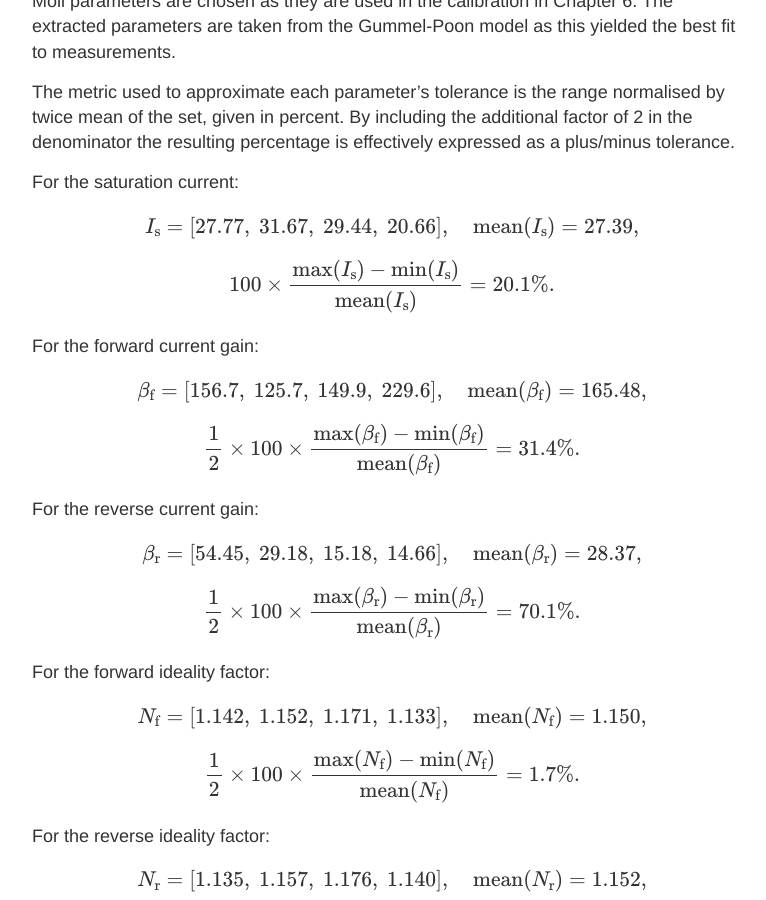
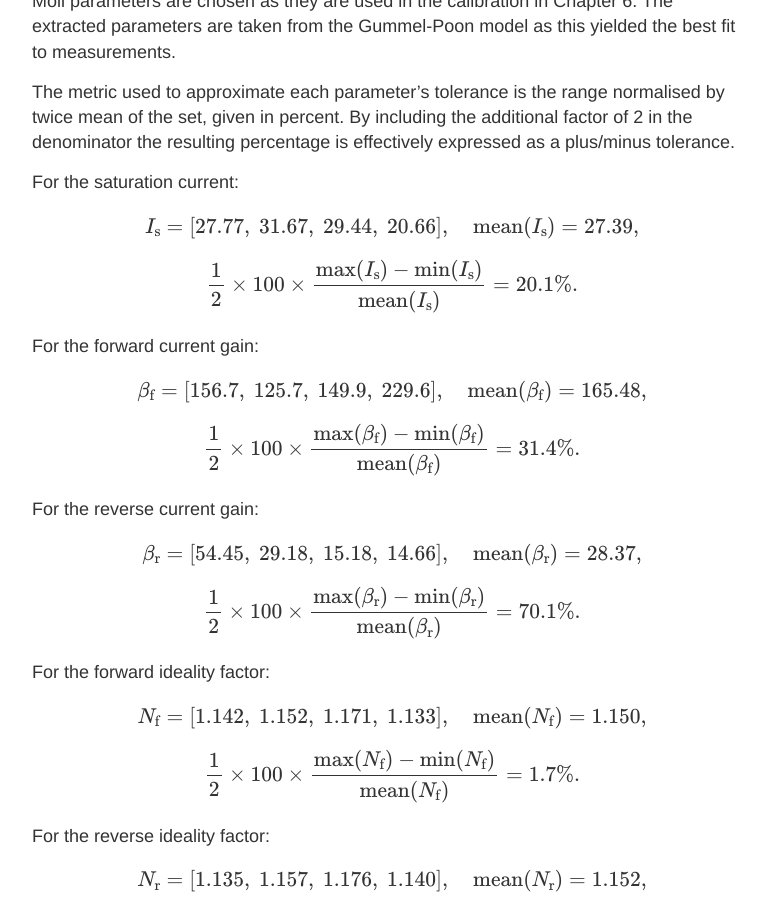
Before and after one commit to bholmesqub/thesis, a Jekyll site: the page built from chapters/identification-design/component-tolerances.md, in a window 1280 px wide and 900 px high, scrolled down 2725 px. Shown: the whole window, without its empty margins (248-1014 px from the left). Built offline with Jekyll 4.4.1, drawn with Linux system fonts in a browser that asks for light colours; formulas are drawn with MathJax 3.

Commit message:
Added missing factor of 1/2 for component tolerance calculations.

```diff
--- a/chapters/identification-design/component-tolerances.md
+++ b/chapters/identification-design/component-tolerances.md
@@ -43,7 +43,7 @@ For the saturation current:
   I_\mathrm{s} = [27.77,\ 31.67,\ 29.44,\ 20.66],\quad \mathrm{mean}(I_\mathrm{s}) = 27.39,
 \end{equation}
 \begin{equation}
-  100 \times \frac{\mathrm{max}(I_\mathrm{s}) - \mathrm{min}(I_\mathrm{s})}{\mathrm{mean}(I_\mathrm{s})} = 20.1\% .
+  \frac{1}{2} \times 100 \times \frac{\mathrm{max}(I_\mathrm{s}) - \mathrm{min}(I_\mathrm{s})}{\mathrm{mean}(I_\mathrm{s})} = 20.1\% .
 \end{equation}
 </div>
 
```
